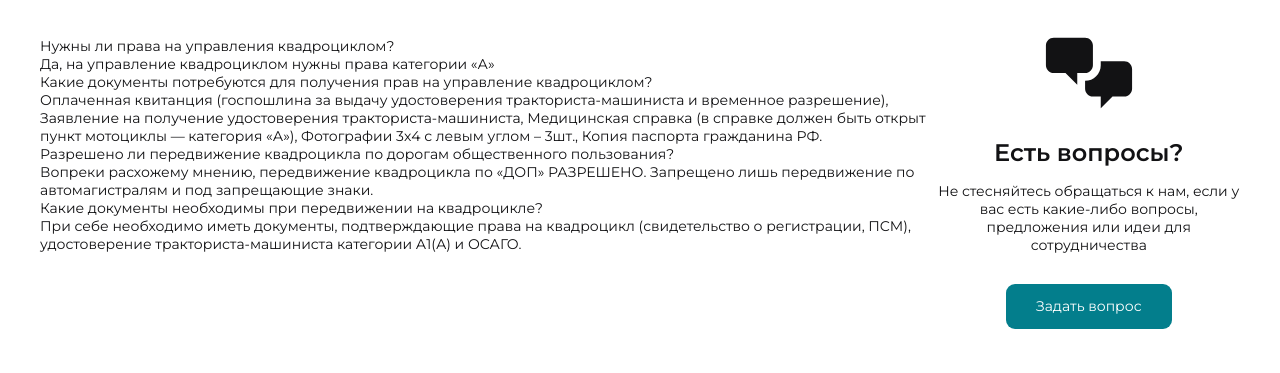
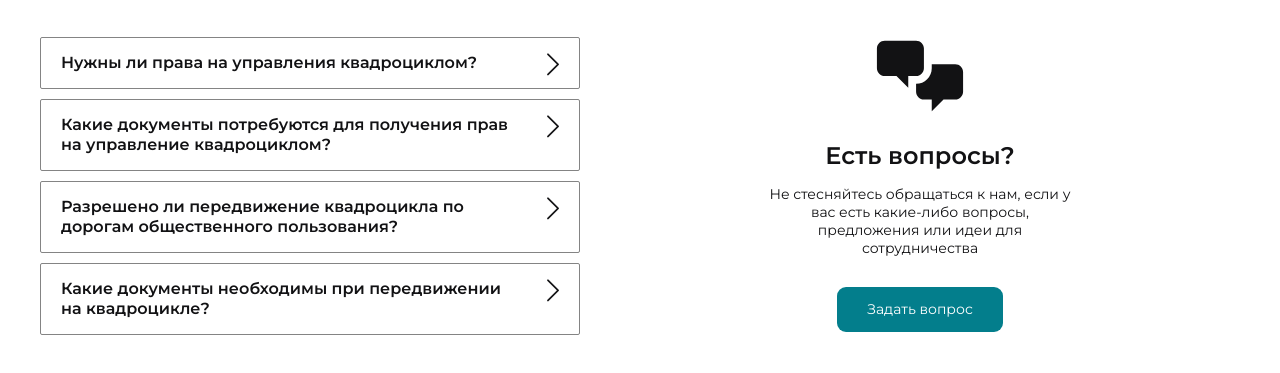
Before and after one commit to DmitryMuzalev/Accordions, a plain HTML site: page index.html in a window 1280 px wide. Shown: the part 103-476 px from the top of the page. Drawn offline with Linux system fonts and the light colour scheme.

Commit message:
feat: add style and script for Accordion-1 section

```diff
--- a/index.html
+++ b/index.html
@@ -17,45 +17,63 @@
             <ul class="accordion-1__items-list">
               <li class="accordion-1__item">
                 <div class="accordion-1__item-question">
-                  Нужны ли права на управления квадроциклом?
+                  <span class="icon-arrow-1"></span>
+                  <p>Нужны ли права на управления квадроциклом?</p>
                 </div>
                 <div class="accordion-1__item-answer">
+                  <p>
                     Да, на управление квадроциклом нужны права категории «А»
+                  </p>
                 </div>
               </li>
               <li class="accordion-1__item">
                 <div class="accordion-1__item-question">
+                  <span class="icon-arrow-1"></span>
+                  <p>
                     Какие документы потребуются для получения прав на управление
                     квадроциклом?
+                  </p>
                 </div>
                 <div class="accordion-1__item-answer">
+                  <p>
                     Оплаченная квитанция (госпошлина за выдачу удостоверения
                     тракториста-машиниста и временное разрешение), Заявление на
                     получение удостоверения тракториста-машиниста, Медицинская
                     справка (в справке должен быть открыт пункт мотоциклы —
                     категория «А»), Фотографии 3х4 с левым углом – 3шт., Копия
                     паспорта гражданина РФ.
+                  </p>
                 </div>
               </li>
               <li class="accordion-1__item">
                 <div class="accordion-1__item-question">
-                  Разрешено ли передвижение квадроцикла по дорогам общественного
-                  пользования?
+                  <span class="icon-arrow-1"></span>
+                  <p>
+                    Разрешено ли передвижение квадроцикла по дорогам
+                    общественного пользования?
+                  </p>
                 </div>
                 <div class="accordion-1__item-answer">
+                  <p>
                     Вопреки расхожему мнению, передвижение квадроцикла по «ДОП»
                     РАЗРЕШЕНО. Запрещено лишь передвижение по автомагистралям и
                     под запрещающие знаки.
+                  </p>
                 </div>
               </li>
               <li class="accordion-1__item">
                 <div class="accordion-1__item-question">
+                  <span class="icon-arrow-1"></span>
+                  <p>
                     Какие документы необходимы при передвижении на квадроцикле?
+                  </p>
                 </div>
                 <div class="accordion-1__item-answer">
+                  <p>
                     При себе необходимо иметь документы, подтверждающие права на
                     квадроцикл (свидетельство о регистрации, ПСМ), удостоверение
                     тракториста-машиниста категории А1(А) и ОСАГО.
+                  </p>
                 </div>
               </li>
             </ul>
--- a/scripts.js
+++ b/scripts.js
@@ -0,0 +1,25 @@
+//_Accordion-1:
+const ACCORDION_1 = document.querySelector(".accordion-1");
+const ACCORDION_1_QUESTIONs = ACCORDION_1.querySelectorAll(
+  ".accordion-1__item-question"
+);
+
+ACCORDION_1_QUESTIONs.forEach((q) => {
+  q.addEventListener("click", function (e) {
+    const question = e.currentTarget;
+    const block = question.parentNode;
+    const answer = block.querySelector(".accordion-1__item-answer");
+
+    if (!block.classList.contains("active")) {
+      ACCORDION_1.querySelectorAll(".accordion-1__item").forEach((ac) => {
+        ac.classList.remove("active");
+        ac.querySelector(".accordion-1__item-answer").style.maxHeight = 0;
+      });
+      block.classList.add("active");
+      answer.style.maxHeight = answer.scrollHeight + "px";
+    } else {
+      block.classList.remove("active");
+      answer.style.maxHeight = 0;
+    }
+  });
+});
--- a/src/scss/accordion-1.scss
+++ b/src/scss/accordion-1.scss
@@ -17,27 +17,80 @@
 
   &__body {
     display: flex;
+    gap: rem(20);
+    @media (max-width: 768px) {
+      flex-wrap: wrap;
+      justify-content: center;
+    }
   }
 
   &__items-list {
+    max-width: 540px;
   }
 
   &__item {
+    padding: rem(15) rem(20);
+    border: rem(1) solid #848484;
+    border-radius: rem(2);
+    &:not(:last-child) {
+      margin-bottom: rem(10);
+    }
+    transition: border-color 0.5s;
+
+    &.active {
+      border-color: #01a6b9;
+      .accordion-1__item-question {
+        span {
+          transform: rotate(-90deg);
+          color: #037e8c;
+        }
+      }
+      .accordion-1__item-answer {
+        opacity: 1;
+        margin-top: rem(20);
+      }
+    }
   }
 
   &__item-question {
+    cursor: pointer;
+    position: relative;
+    font-size: rem(16);
+    line-height: 1.25;
+    font-weight: 600;
+    padding: 0px rem(40) 0px 0px;
+    span {
+      position: absolute;
+      top: 0;
+      right: 0;
+      font-size: rem(22);
+      transition: all 0.5s ease-out;
+    }
   }
 
   &__item-answer {
+    max-height: 0;
+    opacity: 0;
+    overflow: hidden;
+    will-change: max-height;
+    transition: all 0.5s ease-out;
   }
 
   &__info {
   }
 }
 .info {
+  width: 100%;
   display: flex;
   flex-direction: column;
   align-items: center;
+  justify-content: center;
+  @media (max-width: 768px) {
+    order: -1;
+    &__text {
+      max-width: rem(320);
+    }
+  }
   &__icon {
     margin: 0px 0px rem(25) 0px;
   }
@@ -49,6 +102,7 @@
   }
 
   &__text {
+    width: rem(320);
     text-align: center;
     margin: 0px 0px rem(30) 0px;
   }
@@ -60,5 +114,9 @@
     padding: 0px rem(30);
     color: #ffffff;
     background-color: #037e8c;
+    transition: background-color 0.5s ease-out;
+    &:hover {
+      background-color: #01a6b9;
+    }
   }
 }
--- /dev/null
+++ b/src/scss/icon-font.scss
@@ -0,0 +1,38 @@
+@font-face {
+  font-family: "icon-font";
+  src: url("../../src/fonts/icon-font.eot?k2411t");
+  src: url("../../src/fonts/icon-font.eot?k2411t#iefix")
+      format("embedded-opentype"),
+    url("../../src/fonts/icon-font.ttf?k2411t") format("truetype"),
+    url("../../src/fonts/icon-font.woff?k2411t") format("woff"),
+    url("../../src/fonts/icon-font.svg?k2411t#icon-font") format("svg");
+  font-weight: normal;
+  font-style: normal;
+  font-display: block;
+}
+
+[class^="icon-"],
+[class*=" icon-"] {
+  /* use !important to prevent issues with browser extensions that change fonts */
+  font-family: "icon-font" !important;
+  speak: never;
+  font-style: normal;
+  font-weight: normal;
+  font-variant: normal;
+  text-transform: none;
+  line-height: 1;
+
+  /* Better Font Rendering =========== */
+  -webkit-font-smoothing: antialiased;
+  -moz-osx-font-smoothing: grayscale;
+}
+
+.icon-arrow-1:before {
+  content: "\e900";
+}
+.icon-arrow-2:before {
+  content: "\e901";
+}
+.icon-plus:before {
+  content: "\e902";
+}
--- a/src/scss/styles.scss
+++ b/src/scss/styles.scss
@@ -4,10 +4,14 @@
 //_Import:
 @import "reset.scss";
 @import "functions.scss";
+@import "icon-font.scss";
 @import "accordion-1.scss";
 
 [class*="__container"] {
   max-width: 1280px;
   margin: 0 auto;
   padding: 0 40px;
+  @media (max-width: 768px) {
+    padding: 0 10px;
+  }
 }
--- a/style.css
+++ b/style.css
@@ -1,3 +1,4 @@
+@charset "UTF-8";
 @import url("https://fonts.googleapis.com/css2?family=Montserrat:wght@400;500;600;700&display=swap");
 * {
   padding: 0;
@@ -12,6 +13,41 @@ ul {
 a {
   color: inherit;
   text-decoration: none;
+}
+
+@font-face {
+  font-family: "icon-font";
+  src: url("../../src/fonts/icon-font.eot?k2411t");
+  src: url("../../src/fonts/icon-font.eot?k2411t#iefix") format("embedded-opentype"), url("../../src/fonts/icon-font.ttf?k2411t") format("truetype"), url("../../src/fonts/icon-font.woff?k2411t") format("woff"), url("../../src/fonts/icon-font.svg?k2411t#icon-font") format("svg");
+  font-weight: normal;
+  font-style: normal;
+  font-display: block;
+}
+[class^=icon-],
+[class*=" icon-"] {
+  /* use !important to prevent issues with browser extensions that change fonts */
+  font-family: "icon-font" !important;
+  speak: never;
+  font-style: normal;
+  font-weight: normal;
+  font-variant: normal;
+  text-transform: none;
+  line-height: 1;
+  /* Better Font Rendering =========== */
+  -webkit-font-smoothing: antialiased;
+  -moz-osx-font-smoothing: grayscale;
+}
+
+.icon-arrow-1:before {
+  content: "";
+}
+
+.icon-arrow-2:before {
+  content: "";
+}
+
+.icon-plus:before {
+  content: "";
 }
 
 .accordion-1 {
@@ -29,11 +65,73 @@ a {
 }
 .accordion-1__body {
   display: flex;
+  gap: 1.25rem;
+}
+@media (max-width: 768px) {
+  .accordion-1__body {
+    flex-wrap: wrap;
+    justify-content: center;
+  }
+}
+.accordion-1__items-list {
+  max-width: 540px;
+}
+.accordion-1__item {
+  padding: 0.9375rem 1.25rem;
+  border: 0.0625rem solid #848484;
+  border-radius: 0.125rem;
+  transition: border-color 0.5s;
+}
+.accordion-1__item:not(:last-child) {
+  margin-bottom: 0.625rem;
+}
+.accordion-1__item.active {
+  border-color: #01a6b9;
+}
+.accordion-1__item.active .accordion-1__item-question span {
+  transform: rotate(-90deg);
+  color: #037e8c;
+}
+.accordion-1__item.active .accordion-1__item-answer {
+  opacity: 1;
+  margin-top: 1.25rem;
+}
+.accordion-1__item-question {
+  cursor: pointer;
+  position: relative;
+  font-size: 1rem;
+  line-height: 1.25;
+  font-weight: 600;
+  padding: 0px 2.5rem 0px 0px;
+}
+.accordion-1__item-question span {
+  position: absolute;
+  top: 0;
+  right: 0;
+  font-size: 1.375rem;
+  transition: all 0.5s ease-out;
+}
+.accordion-1__item-answer {
+  max-height: 0;
+  opacity: 0;
+  overflow: hidden;
+  will-change: max-height;
+  transition: all 0.5s ease-out;
 }
 .info {
+  width: 100%;
   display: flex;
   flex-direction: column;
   align-items: center;
+  justify-content: center;
+}
+@media (max-width: 768px) {
+  .info {
+    order: -1;
+  }
+  .info__text {
+    max-width: 20rem;
+  }
 }
 .info__icon {
   margin: 0px 0px 1.5625rem 0px;
@@ -44,6 +142,7 @@ a {
   font-weight: 600;
 }
 .info__text {
+  width: 20rem;
   text-align: center;
   margin: 0px 0px 1.875rem 0px;
 }
@@ -54,6 +153,10 @@ a {
   padding: 0px 1.875rem;
   color: #ffffff;
   background-color: #037e8c;
+  transition: background-color 0.5s ease-out;
+}
+.info__btn:hover {
+  background-color: #01a6b9;
 }
 
 [class*=__container] {
@@ -61,3 +164,8 @@ a {
   margin: 0 auto;
   padding: 0 40px;
 }
+@media (max-width: 768px) {
+  [class*=__container] {
+    padding: 0 10px;
+  }
+}
```
Also changed, not shown: src/css/accordion-1.css (added), src/css/icon-font.css (added), src/fonts/icon-font.ttf (added), src/fonts/icon-font.woff (added), 2 other files. Lines whose indentation alone changed are shown as unchanged.
